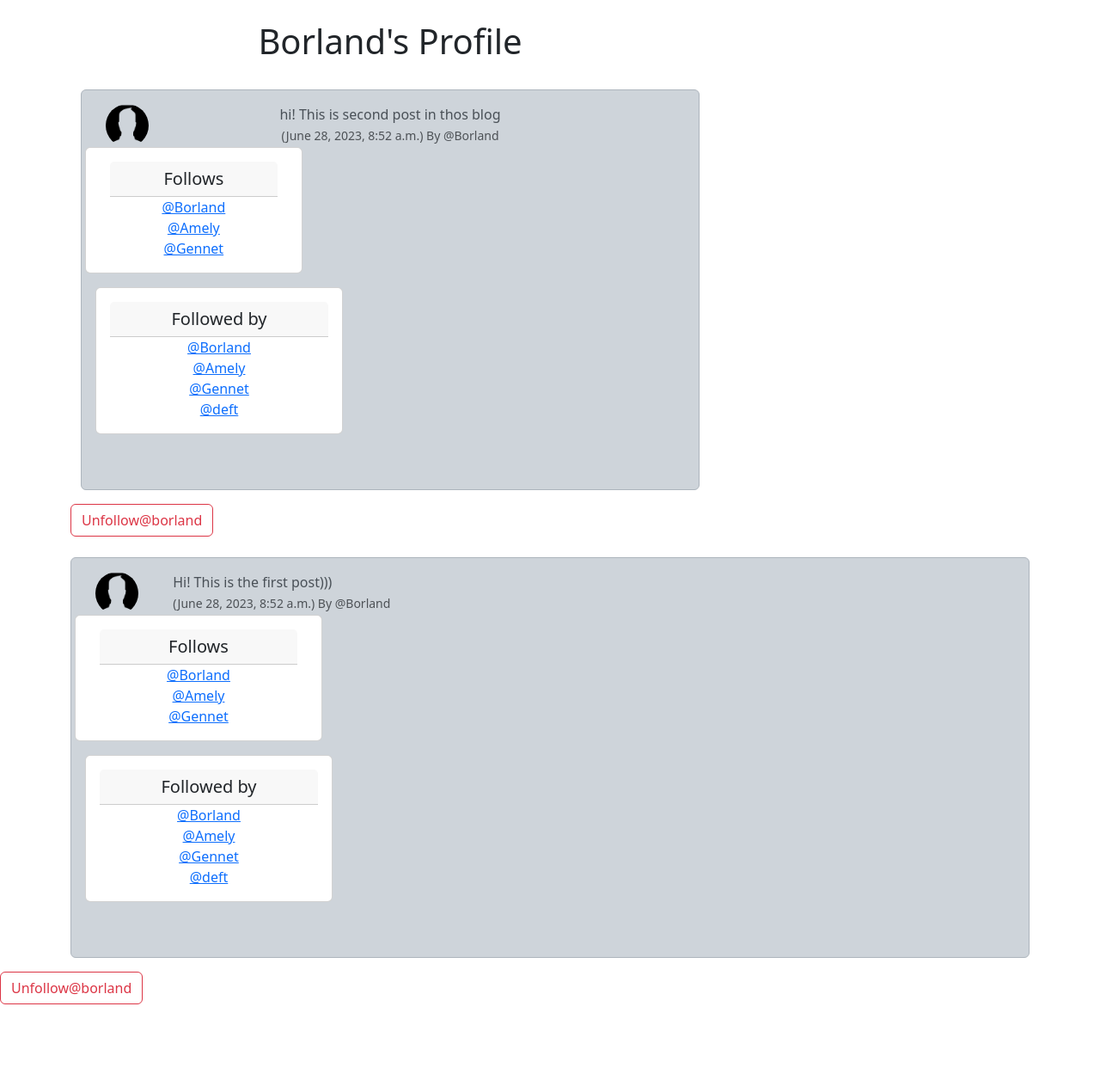
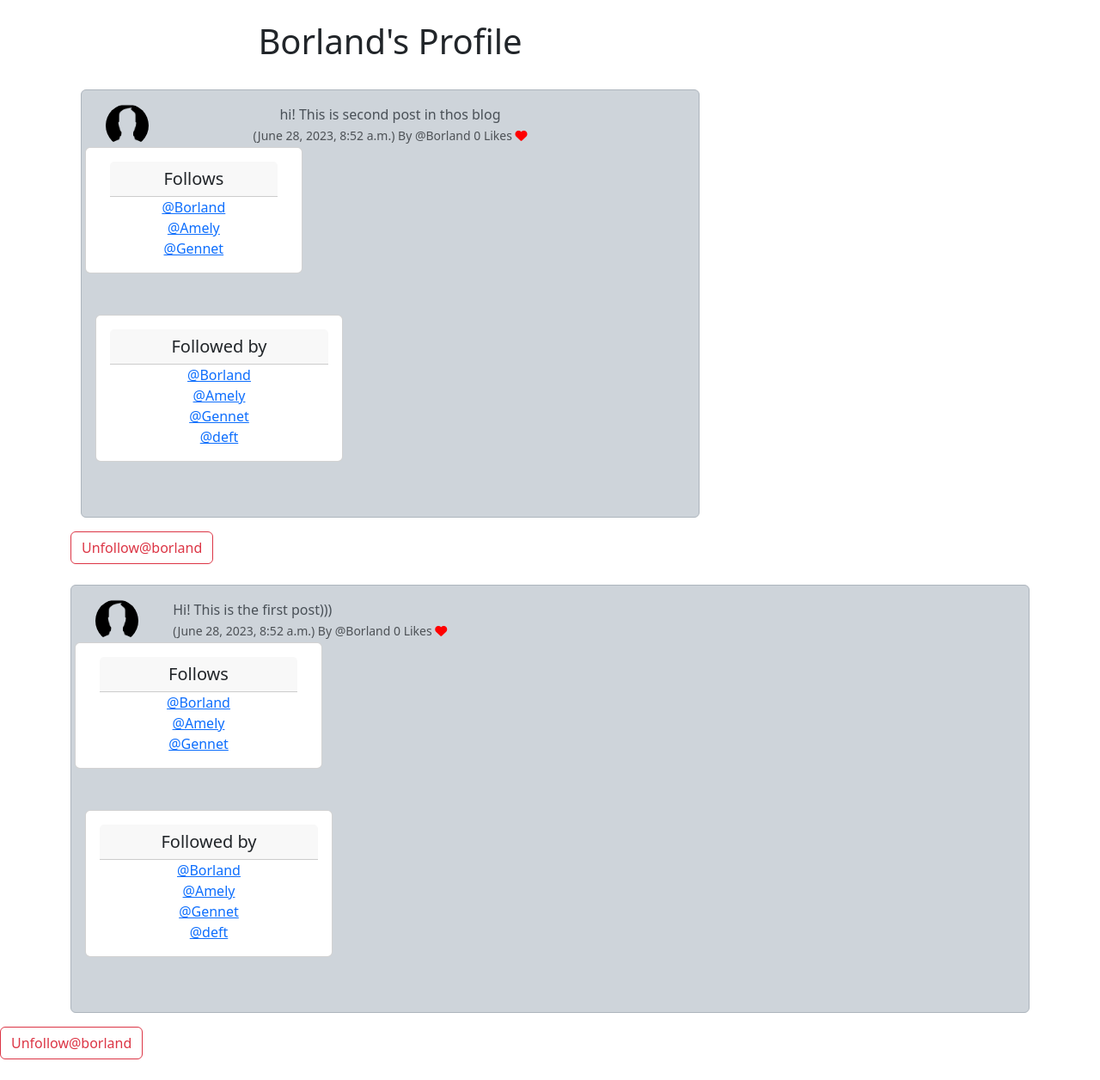
Before and after one commit to Deft07/TwitterCloneDjango, a Django app: page /profile/5 in a window 1280 px wide. Shown: the part 56-1312 px from the top of the page at 86% size. Before the commit the page ends 1224 px from the top, so only its background shows below. Run offline with Django 4.2, Linux system fonts and the light colour scheme; a user stored in the database is signed in; data comes from the database, SQL or seed files in the repository; both versions use the stored data as it was after the commit; some libraries are stand-ins or nearby versions.

Commit message:
Likes on Profile Page and Add heart Icon

```diff
--- a/templates/base.html
+++ b/templates/base.html
@@ -6,6 +6,8 @@
     <meta name="viewport" content="width=device-width, initial-scale=1">
     <title>Twitter Clone</title>
     <link href="https://cdn.jsdelivr.net/npm/bootstrap@5.3.0/dist/css/bootstrap.min.css" rel="stylesheet" integrity="sha384-9ndCyUaIbzAi2FUVXJi0CjmCapSmO7SnpJef0486qhLnuZ2cdeRhO02iuK6FUUVM" crossorigin="anonymous">
+
+    <script src="https://kit.fontawesome.com/84b67ffd82.js" crossorigin="anonymous"></script>
   </head>
   <body>
     {% include 'navbar.html' %}
--- a/templates/profile.html
+++ b/templates/profile.html
@@ -29,6 +29,18 @@
                         <small class="text-muted">
                            ({{ tweet.created_at }}) By
                             @{{ tweet.user.username }}
+                        {{ tweet.number_of_likes }} Likes
+
+                      {% if user in tweet.likes.all %}
+                          <a href="{% url 'tweet_like' tweet.id %}">
+                            <i class="fa fa-heart-o" style="color:red"></i>
+                          </a>
+                      {% else %}
+                          <a href="{% url 'tweet_like' tweet.id %}">
+                          <i class="fa-solid fa-heart" style="color:red"></i>
+                          </a>
+                      {% endif %}
+
                         </small>
                     </div>
             </div>
@@ -44,11 +56,11 @@
 
               <div class="row">
 
-              <div class="card text-center mb-3"  style="width: 18rem;">
+              <div class="card text-center mb-5"  style="width: 18rem;">
               <div class="card-body">
                 <h5 class="card-header">Follows</h5>
                     {% for following in profile.follows.all %}
-                       <a href="{% url 'profile' following.user.id %}"> @{{ following }}</a><br/>
+                       <a href="{% url 'profile' following.user.id %}">@{{ following }}</a><br/>
                     {% endfor %}
               </div>
               </div>
@@ -59,7 +71,7 @@
                 <div class="card-body">
                 <h5 class="card-header">Followed by</h5>
                 {% for following in profile.followed_by.all %}
-                    <a href="{% url 'profile' following.user.id %}"> @{{ following }}</a><br/>
+                    <a href="{% url 'profile' following.user.id %}">@{{ following }}</a><br/>
                 {% endfor %}
                 </div>
             </div>
--- a/twitter/forms.py
+++ b/twitter/forms.py
@@ -25,7 +25,7 @@ class TweetForm(forms.ModelForm):
             )
     class Meta:
         model = Tweet
-        exclude = ("user",)
+        exclude = ("user", "likes")
 
 class SignUpForm(UserCreationForm):
     email = forms.EmailField(label="", widget=forms.TextInput(attrs={'class': 'form-control', 'placeholder': 'Email Adress'}))
--- a/twitter/models.py
+++ b/twitter/models.py
@@ -8,6 +8,12 @@ class Tweet(models.Model):
     user = models.ForeignKey(User, related_name='tweets', on_delete=models.DO_NOTHING)
     body = models.CharField(max_length=200)
     created_at = models.DateTimeField(auto_now_add=True)
+    likes = models.ManyToManyField(User, related_name="tweet_like", blank=True)
+
+    # keep track or count of likes
+    def number_of_likes(self):
+        return self.likes.count()
+
 
     def __str__(self):
         return (
--- a/twitter/urls.py
+++ b/twitter/urls.py
@@ -9,4 +9,5 @@ urlpatterns = [
     path('logout/', views.logout_user, name='logout'),
     path('register/', views.register_user, name='register'),
     path('update_user/', views.update_user, name='update_user'),
+    path('tweet_like/<int:pk>', views.tweet_like, name='tweet_like'),
     ]
--- a/twitter/views.py
+++ b/twitter/views.py
@@ -1,4 +1,4 @@
-from django.shortcuts import render, redirect
+from django.shortcuts import render, redirect, get_object_or_404
 from django.contrib import messages
 from .models import Profile, Tweet
 from .forms import TweetForm, SignUpForm, ProfilePicForm
@@ -115,3 +115,17 @@ def update_user(request):
 	else:
 		messages.success(request, ("You Must Be Logged In To View That Page..."))
 		return redirect('home')
+
+def tweet_like(request, pk):
+    if request.user.is_authenticated:
+        tweet = get_object_or_404(Tweet, id=pk)
+        if tweet.likes.filter(id=request.user.id):
+            tweet.likes.remove(request.user)
+        else:
+            tweet.likes.add(request.user)
+
+        return redirect(request.META.get("HTTP_REFERER"))
+
+    else:
+        message.success(request, ("You must be logged in to view this page"))
+        return redirect('home')
```
Also changed, not shown: templates/home.html (+13 -1 lines), db.sqlite3.
